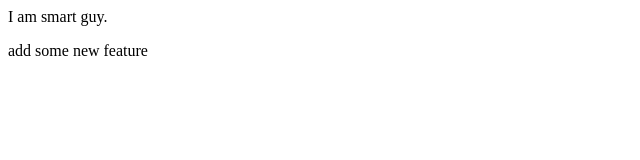
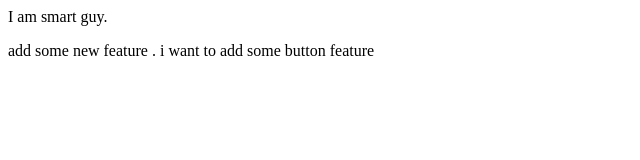
Before and after one commit to pratikvyas101/localrepo, a plain HTML site: page index.html in a window 1280 px wide. Shown: the whole page, without its empty margins (0-640 px from the left). Drawn offline with Linux system fonts and the light colour scheme.

Commit message:
add feature of button feature

```diff
--- a/index.html
+++ b/index.html
@@ -1,3 +1,3 @@
 <p> I am smart guy.</p>
 
-<p> add some new feature </p>
+<p> add some new feature . i want to add some button feature </p>
```
